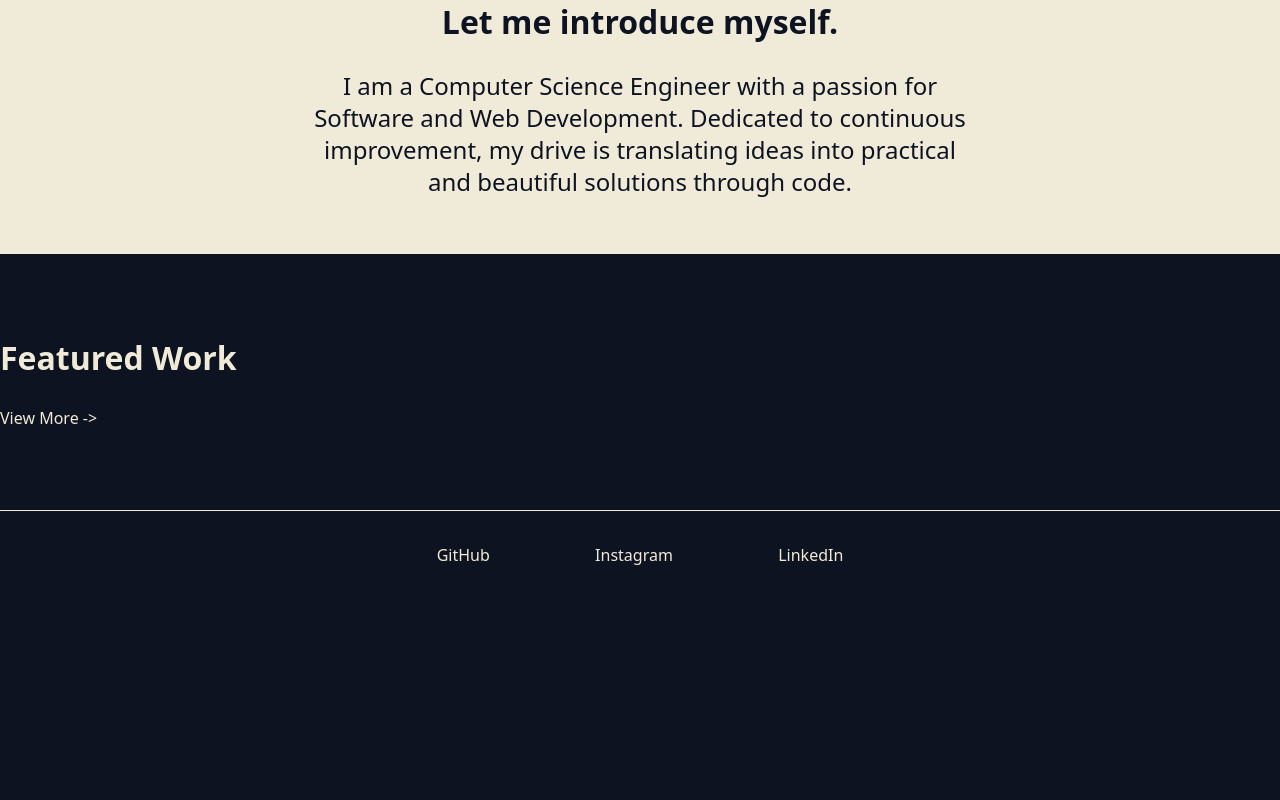
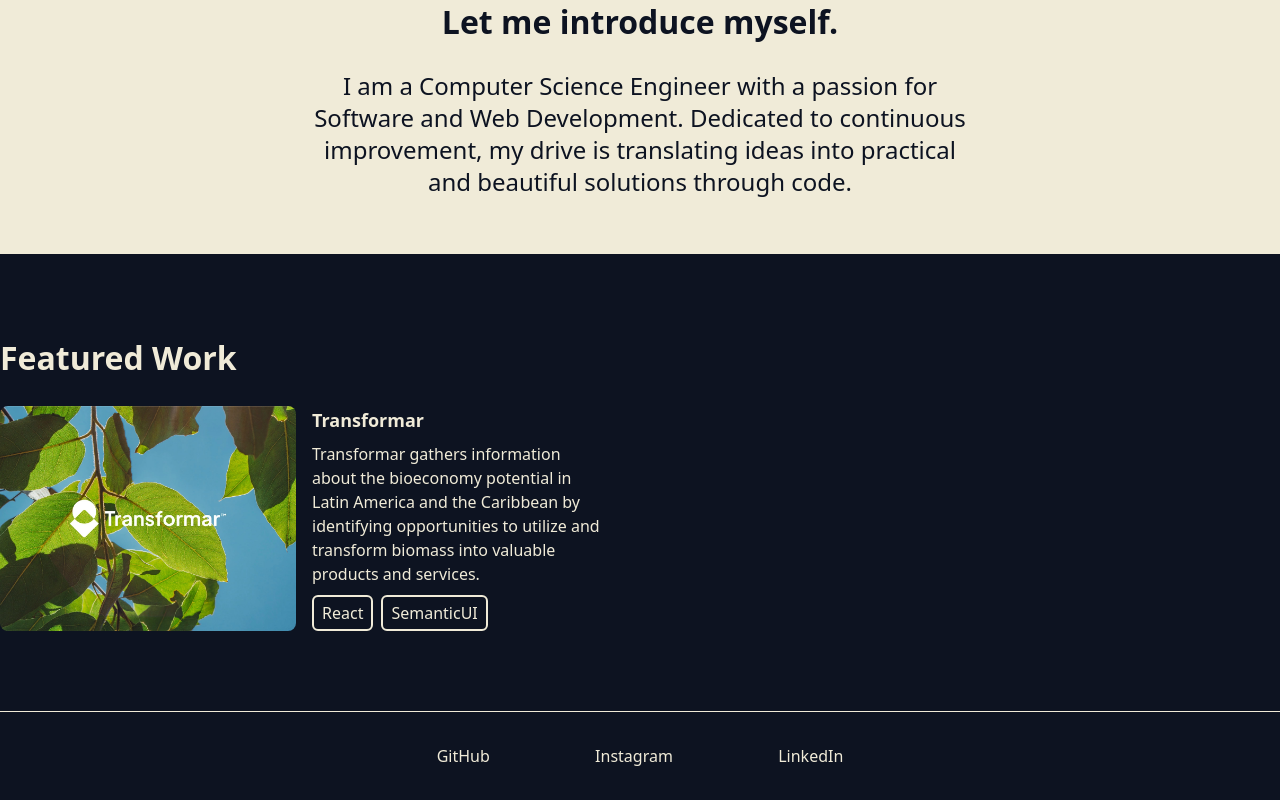
Before and after one commit to BrokenRoto/brokenroto.github.io, a Next.js app: page / in a window 1280 px wide. Shown: the part 852-1652 px from the top of the page. Before the commit the page ends 1451 px from the top, so only its background shows below. Built offline with nearby package versions, Linux system fonts and the light colour scheme.

Commit message:
Created Work Component

```diff
--- a/src/app/page.tsx
+++ b/src/app/page.tsx
@@ -1,6 +1,9 @@
 import React, { Fragment } from "react";
 import profile from "../../public/static/profile.jpg";
 import Image from "next/image";
+import { Work } from "@/components/work";
+import transformar from "../../public/static/work/transformar.webp";
+import { transformarLink } from "@/constants/links";
 
 const HomePage = () => {
   return (
@@ -39,7 +42,16 @@ const HomePage = () => {
 
       <div className="container my-20">
         <h3 className="text-[2rem] font-bold mb-6">Featured Work</h3>
-        <span>View More -&gt;</span>
+        <div className="grid grid-cols-2 gap-x-16">
+          <Work
+            alt="transformar"
+            description="Transformar gathers information about the bioeconomy potential in Latin America and the Caribbean by identifying opportunities to utilize and transform biomass into valuable products and services."
+            technologies={["React", "SemanticUI"]}
+            image={transformar}
+            link={transformarLink}
+            title="Transformar"
+          />
+        </div>
       </div>
     </Fragment>
   );
--- /dev/null
+++ b/src/components/work/Work.tsx
@@ -0,0 +1,32 @@
+import React from "react";
+import Image, { StaticImageData } from "next/image";
+import Link from "next/link";
+
+interface Props {
+  image: StaticImageData;
+  alt: string;
+  title: string;
+  link: string;
+  description: string;
+  technologies: string[];
+  className?: string;
+}
+
+const Work: React.FC<Props> = ({ image, alt, title, link, description, className, technologies }) => {
+  return (
+    <a href={link} target="_blank" rel="noreferrer">
+      <div className={`grid grid-cols-2 grid-rows-work-layout gap-y-2 gap-x-4 max-w-2xl ${className ??= ''}`}>
+        <Image className="row-span-3 min-w-full rounded-lg object-cover h-[225px]" src={image} alt={alt} />
+        <h2 className="text-lg font-bold">{title}</h2>
+        <p>{description}</p>
+        <div className="flex space-x-2">
+          {technologies.map((tech, i) => (
+            <span className="border-2 rounded-md py-1 px-2" key={i}>{tech}</span>
+          ))}
+        </div>
+      </div>
+    </a>
+  );
+};
+
+export default Work;
--- /dev/null
+++ b/src/components/work/index.ts
@@ -0,0 +1,3 @@
+import Work from "./Work";
+
+export { Work };
--- /dev/null
+++ b/src/constants/links.ts
@@ -0,0 +1 @@
+export const transformarLink = 'https://transformar.bio/';
--- a/tailwind.config.js
+++ b/tailwind.config.js
@@ -2,7 +2,11 @@
 module.exports = {
   content: ["./src/**/*.{js,ts,jsx,tsx,mdx}"],
   theme: {
-    extend: {},
+    extend: {
+      gridTemplateRows: {
+        "work-layout": "auto 1fr auto",
+      },
+    },
     screens: {
       sm: "640px",
       md: "768px",
```
Also changed, not shown: public/static/work/transformar.webp (added).
